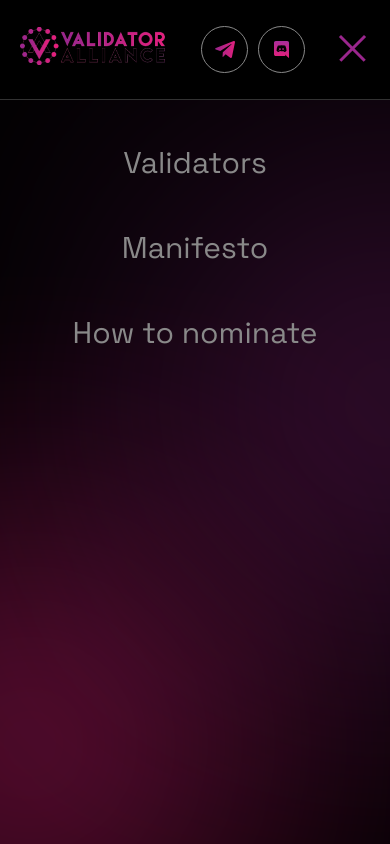
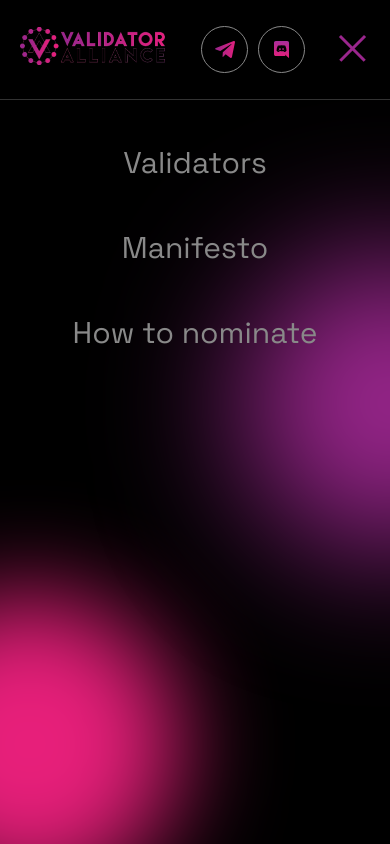
Before and after one commit to DOT-Validator-Alliance/dva-website, a Next.js app: page / in a window 390 px wide. Both pictures are taken after a click on the button 352 px from the left and 49 px from the top of the page. Shown: the top 844 px of the page. Built offline with nearby package versions, Linux system fonts and the light colour scheme.

Commit message:
decrease blur

```diff
--- a/components/header/header.component.tsx
+++ b/components/header/header.component.tsx
@@ -108,8 +108,23 @@ const Header: React.FC = () => {
 						animate={{ opacity: 1 }}
 						exit={{ opacity: 0 }}
 					>
-						<BottomBlurFigure />
-						<RightBlurFigure />
+						{/* <BottomBlurFigure />
+						<RightBlurFigure /> */}
+
+						<BottomBlurFigure>
+							{/* <Image
+								src="/assets/header/blur-left-bottom.png"
+								alt="bottom blur"
+								effect="blur"
+							/> */}
+						</BottomBlurFigure>
+						<RightBlurFigure>
+							{/* <Image
+								src="/assets/header/blur-right.png"
+								alt="right blur"
+								effect="blur"
+							/> */}
+						</RightBlurFigure>
 						<MobileList>
 							{navItems.map((item, index) => (
 								<MobileItem key={index}>
@@ -264,23 +279,33 @@ const MobileItem = styled.li`
 
 const BottomBlurFigure = styled.figure`
 	position: absolute;
+	/* bottom: -1rem;
+	left: 0rem; */
 	bottom: -5rem;
 	left: -12rem;
 	width: 30rem;
 	height: 30rem;
 	background-color: ${({ theme }) => theme.colors.secondary};
 	border-radius: 50%;
-	filter: blur(14rem);
+	filter: blur(5rem);
+
+	@media all and (min-width: ${({ theme }) => theme.breakpoints.sm}) {
+		filter: blur(14rem);
+	}
 `
 
 const RightBlurFigure = styled.figure`
 	position: absolute;
+	/* right: 0rem; */
 	top: 30%;
 	right: -15rem;
-
 	width: 30rem;
 	height: 30rem;
 	background-color: ${({ theme }) => theme.colors.primary};
 	border-radius: 50%;
-	filter: blur(16rem);
+	filter: blur(7rem);
+
+	@media all and (min-width: ${({ theme }) => theme.breakpoints.sm}) {
+		filter: blur(16rem);
+	}
 `
```
